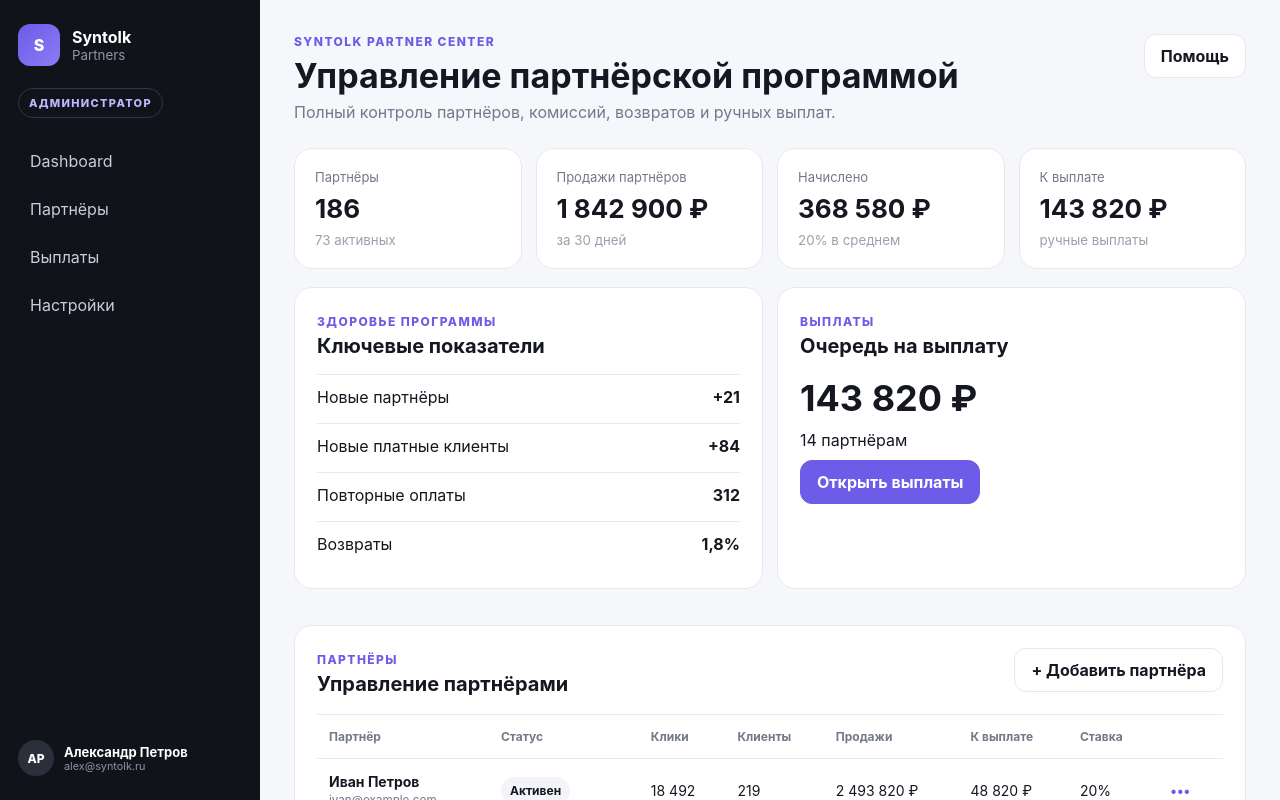
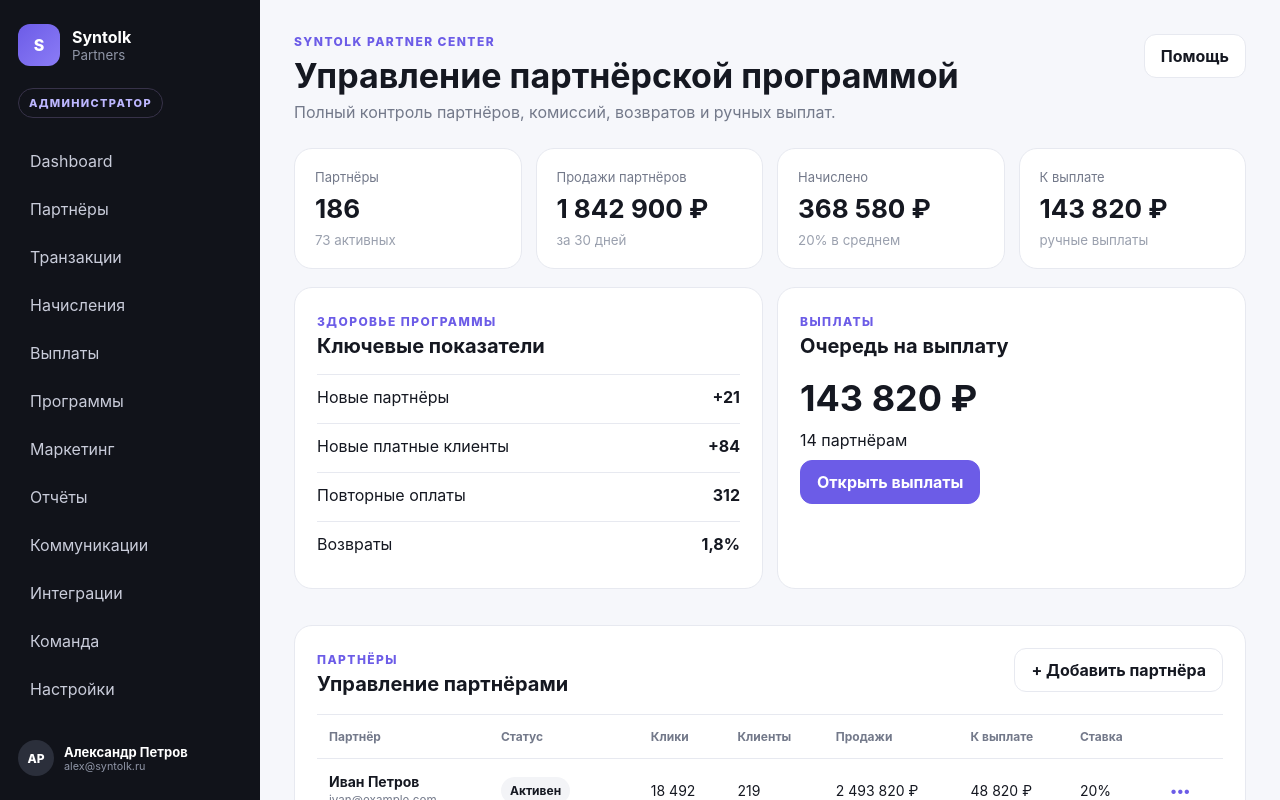
Before and after one commit to syntolkru-prog/Syntolk-partners-panel, a Next.js app: page /admin in a window 1280 px wide. Shown: the top 800 px of the page. Built offline with nearby package versions, Linux system fonts and the light colour scheme.

Commit message:
refactor: use complete CRM navigation

```diff
--- a/app/admin/page.tsx
+++ b/app/admin/page.tsx
@@ -1,16 +1,10 @@
 import { Shell, Money } from "@/components/shell";
+import { adminNav } from "@/lib/navigation";
 import { partners } from "@/lib/demo-data";
-
-const nav = [
-  { href: "/admin", label: "Dashboard" },
-  { href: "/admin/partners", label: "Партнёры" },
-  { href: "/admin/payouts", label: "Выплаты" },
-  { href: "/admin/settings", label: "Настройки" },
-];
 
 export default function AdminPage() {
   return (
-    <Shell title="Управление партнёрской программой" subtitle="Полный контроль партнёров, комиссий, возвратов и ручных выплат." nav={nav} role="АДМИНИСТРАТОР">
+    <Shell title="Управление партнёрской программой" subtitle="Полный контроль партнёров, комиссий, возвратов и ручных выплат." nav={adminNav} role="АДМИНИСТРАТОР">
       <section className="stat-grid admin-stats">
         <article><span>Партнёры</span><strong>186</strong><small>73 активных</small></article>
         <article><span>Продажи партнёров</span><strong><Money value={1842900}/></strong><small>за 30 дней</small></article>
```
